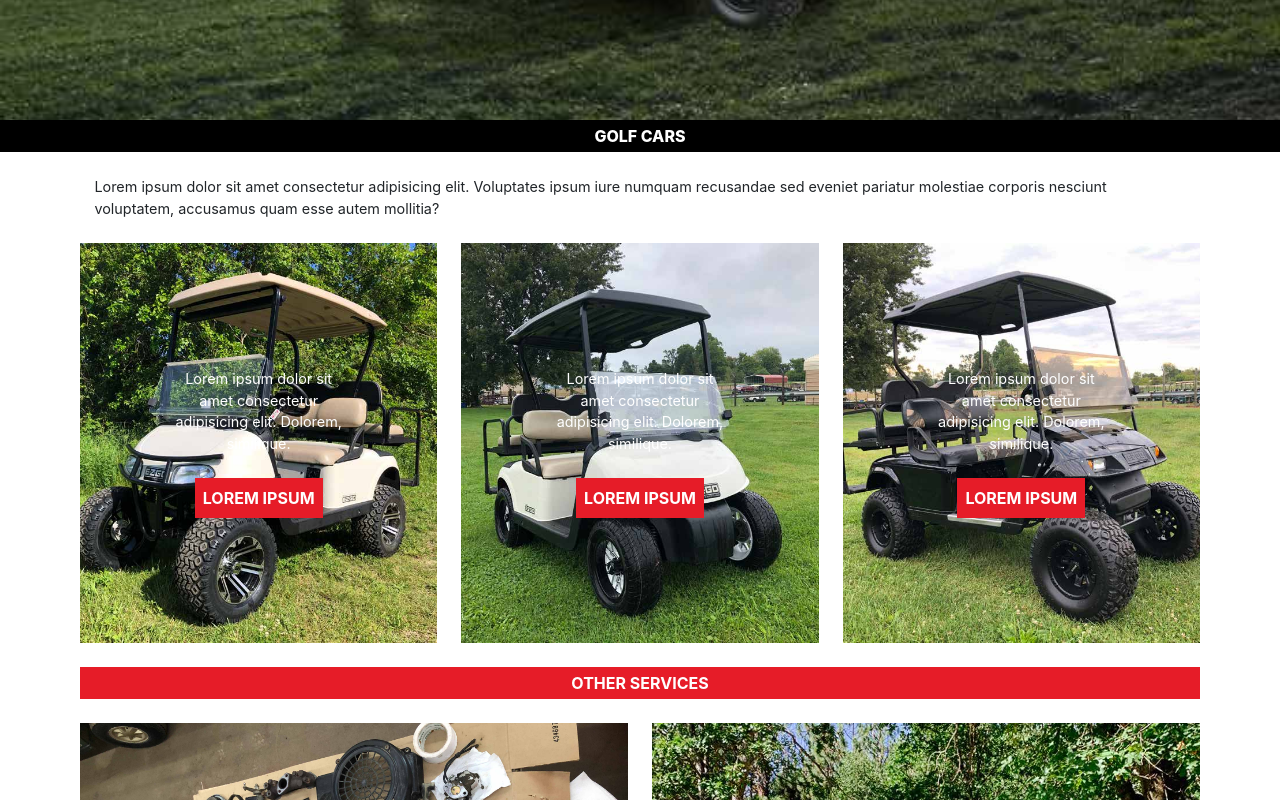
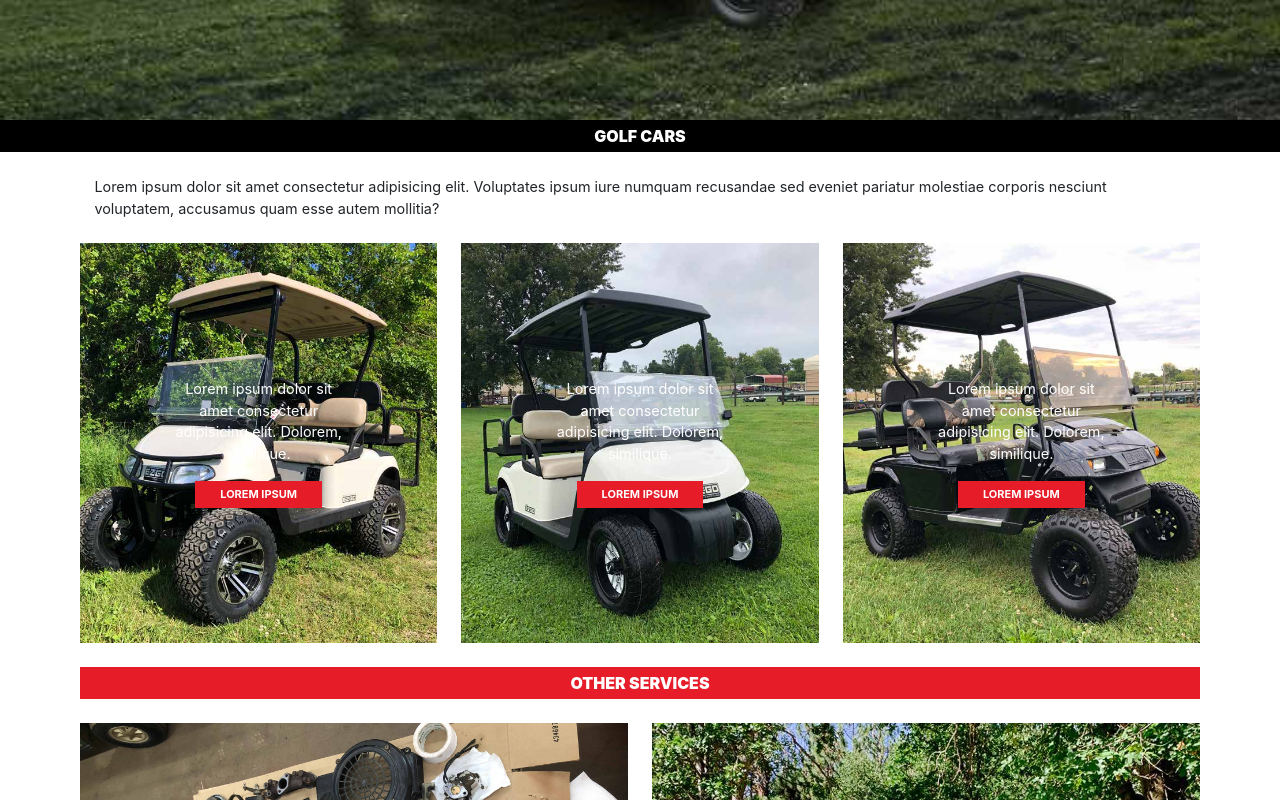
Before and after one commit to kmarusek/Westview-Golf-Cars, a React (Create React App) app: page / in a window 1280 px wide. Shown: the part 680-1480 px from the top of the page. Built offline with nearby package versions, Linux system fonts and the light colour scheme.

Commit message:
fix styles 3

```diff
--- a/src/components/landingPage/landingPage.scss
+++ b/src/components/landingPage/landingPage.scss
@@ -45,7 +45,7 @@
     height: 2em;
     display: flex;
     align-items: center;
-    font-weight: 800;
+    font-weight: 900;
     justify-content: center;
     background-color: black;
     color: white;
@@ -188,7 +188,7 @@
     background-color: $red;
     display: flex;
     color: white;
-    font-weight: bold;
+    font-weight: 900;
     justify-content: center;
     align-items: center;
 }
--- a/src/components/smallComponents/Button/myButton.scss
+++ b/src/components/smallComponents/Button/myButton.scss
@@ -1,10 +1,13 @@
 @import '../../static/style/colors.scss';
-@import '../../static/style/colors.scss';
+@import '../../static/style/Media.scss';
 
 .myButton{
     color: white;
     display: block;
     font-weight: bold;
+    display: inline;
+    font-size: 11px !important;
+
 }
 
 .myButton:hover{
@@ -15,7 +18,11 @@
 
 
 .medium{
-    padding: .5em;
+    padding: .5em 2.25em;
+
+    @include respond(medsmall) {
+        padding: 0.5em .5em;
+    }
 }
 
 .red{
```
